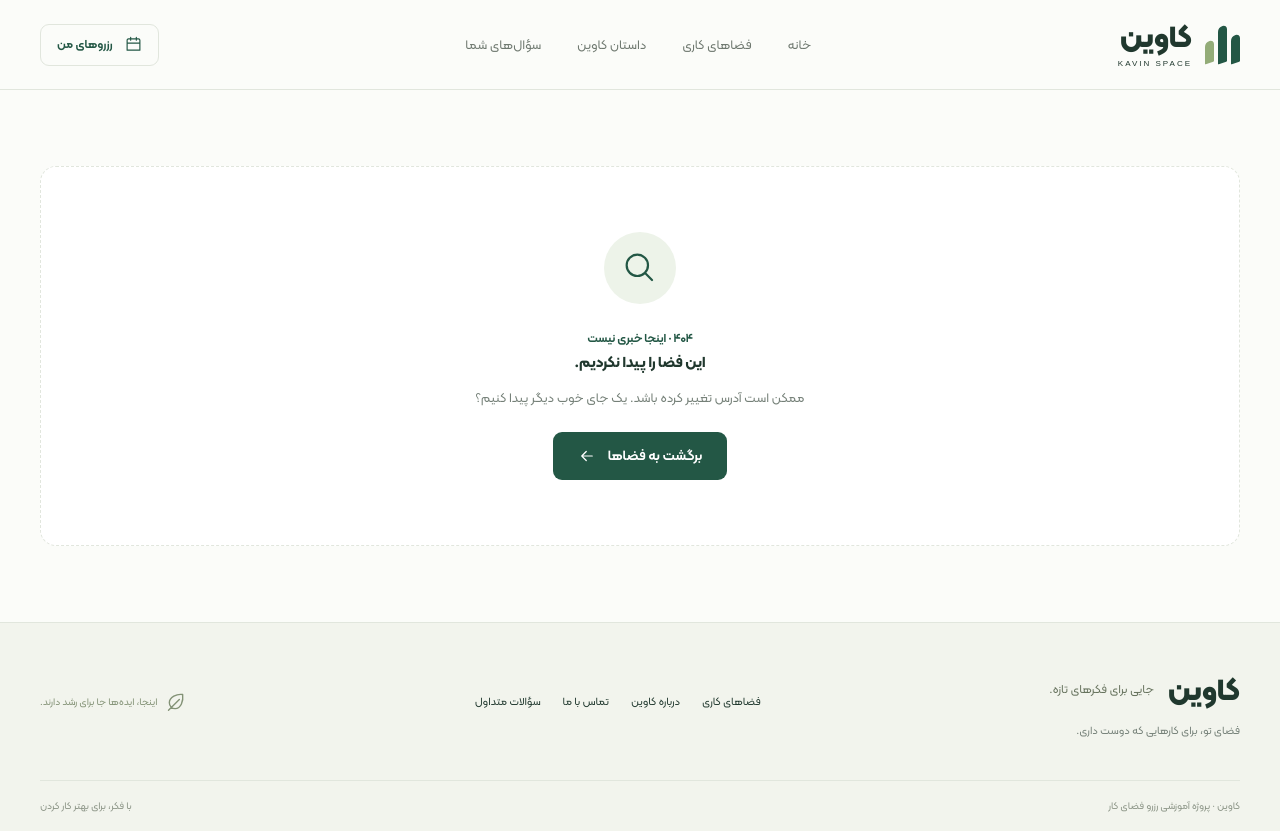
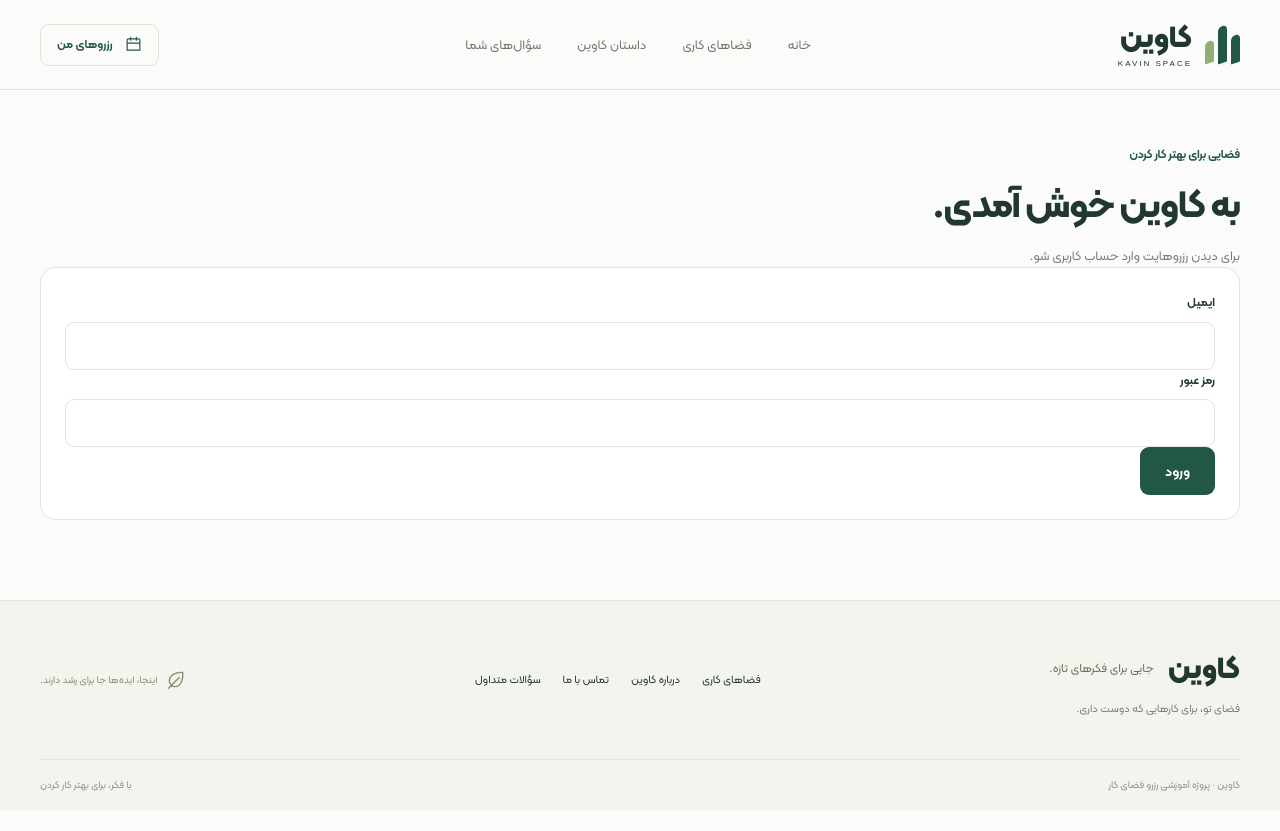
Before and after one commit to Narges-Safavi/Kavin, a Next.js app: page /login in a window 1280 px wide. Before the commit this address had no page. After the commit the page ends 810 px from the top, so only its background shows below. Built offline with nearby package versions, Linux system fonts and the light colour scheme.

Commit message:
feat: add login page and form

```diff
--- /dev/null
+++ b/app/login/page.tsx
@@ -0,0 +1,15 @@
+import Container from "@/components/ui/Container";
+import PageHeader from "@/components/ui/PageHeader";
+import LoginForm from "@/components/LoginForm";
+
+export default function LoginPage() {
+  return (
+    <Container className="content-page">
+      <PageHeader
+        title="به کاوین خوش آمدی."
+        description="برای دیدن رزروهایت وارد حساب کاربری شو."
+      />
+      <LoginForm />
+    </Container>
+  );
+}
--- /dev/null
+++ b/components/LoginForm.tsx
@@ -0,0 +1,57 @@
+"use client";
+import { useForm } from "react-hook-form";
+import { zodResolver } from "@hookform/resolvers/zod";
+import Input from "./ui/Input";
+import Button from "./ui/Button";
+import { loginSchema, type LoginFormData } from "@/lib/schemas";
+import { login } from "@/lib/auth";
+
+export default function LoginForm() {
+  const {
+    register,
+    handleSubmit,
+    setError,
+    formState: { errors, isSubmitting },
+  } = useForm<LoginFormData>({
+    resolver: zodResolver(loginSchema),
+    defaultValues: { email: "", password: "" },
+  });
+
+  async function submit(data: LoginFormData) {
+    try {
+      await login(data);
+    } catch (error) {
+      setError("root", {
+        message:
+          error instanceof Error ? error.message : "ورود ممکن نشد. دوباره تلاش کنید.",
+      });
+    }
+  }
+
+  return (
+    <form onSubmit={handleSubmit(submit)} noValidate className="card">
+      <Input
+        id="email"
+        type="email"
+        label="ایمیل"
+        error={errors.email?.message}
+        {...register("email")}
+      />
+      <Input
+        id="password"
+        type="password"
+        label="رمز عبور"
+        error={errors.password?.message}
+        {...register("password")}
+      />
+      {errors.root?.message && (
+        <div role="alert" className="error-notice">
+          {errors.root.message}
+        </div>
+      )}
+      <Button type="submit" disabled={isSubmitting}>
+        {isSubmitting ? "در حال ورود..." : "ورود"}
+      </Button>
+    </form>
+  );
+}
--- /dev/null
+++ b/lib/auth.ts
@@ -0,0 +1,7 @@
+import type { LoginFormData } from "@/lib/schemas";
+
+// فعلاً بک‌اند نداریم. وقتی API آماده شد، فقط داخل همین تابع عوض می‌شود.
+export async function login(data: LoginFormData): Promise<void> {
+  void data;
+  throw new Error("ورود پس از اتصال به سرور فعال می‌شود.");
+}
```
